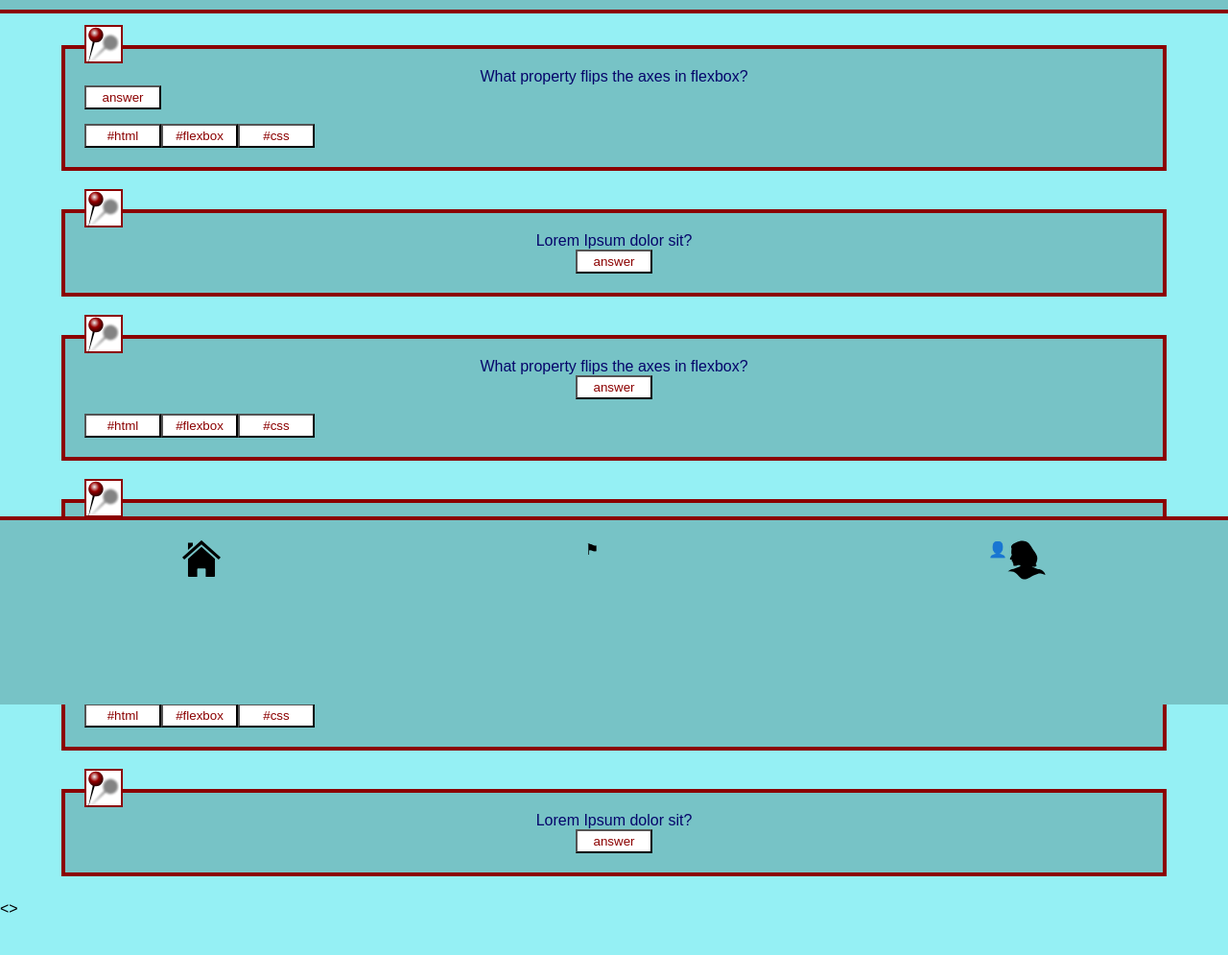
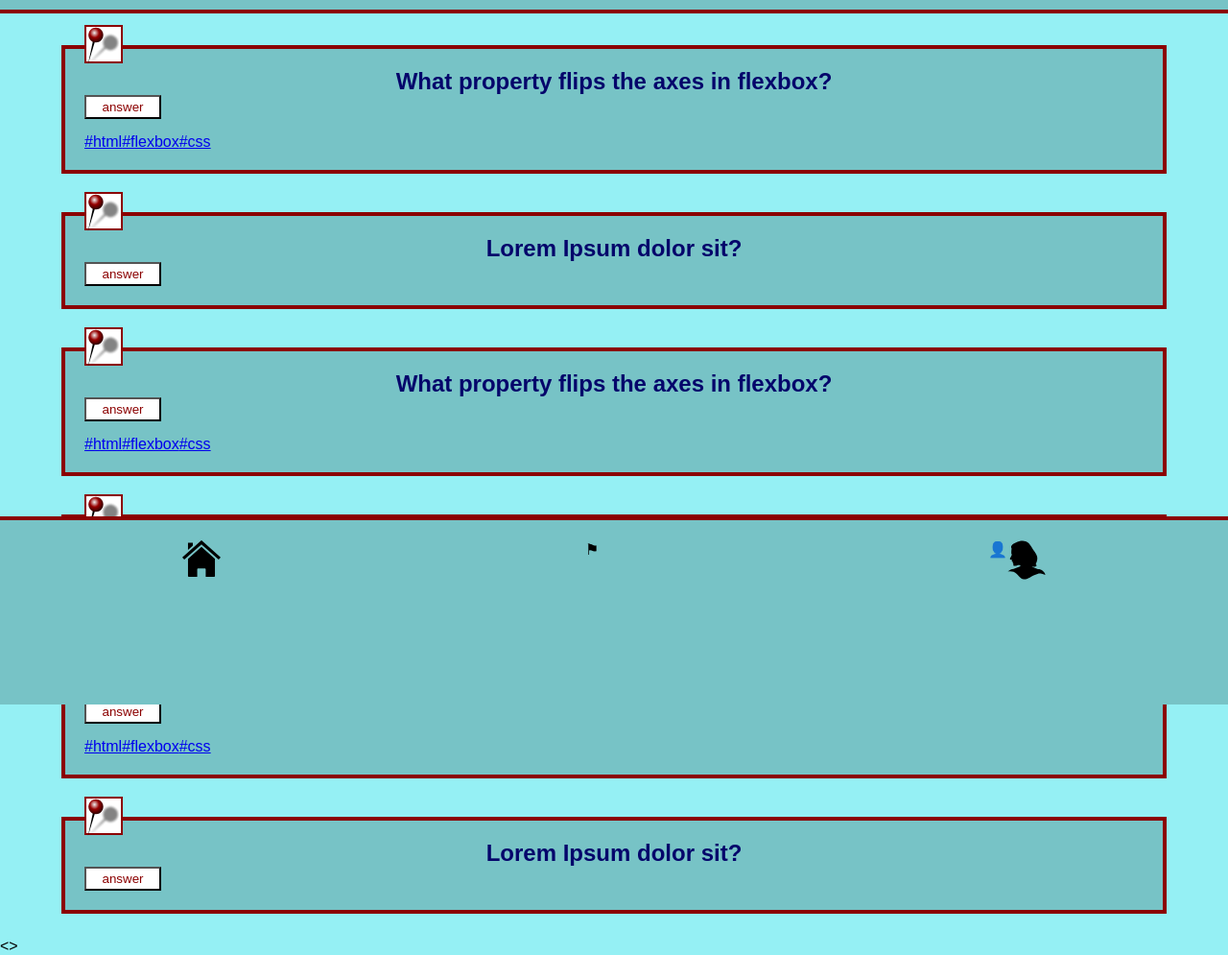
Before and after one commit to DorisW3/quiz-app, a plain HTML site: page index.html in a window 1280 px wide. Shown: the part 66-1061 px from the top of the page at 96% size. Before the commit the page ends 1022 px from the top, so only its background shows below. Drawn offline with Linux system fonts and the light colour scheme.

Commit message:
review-changes/some-new-css-properties

```diff
--- a/index.html
+++ b/index.html
@@ -21,26 +21,28 @@
       alt="bookmark-button"
     />
    </button>
-        <p>What property flips the axes in flexbox?</p>
+        <h2>What property flips the axes in flexbox?</h2>
         <button>answer</button>
-        <p></p>
+        <p aria-labelledby="hidden answer" hidden>flex-direction</p>
         <ul>
-          <li><button>#html</button></li>
-          <li><button>#flexbox</button></li>
-          <li><button>#css</button></li>
+          <li><a href="#">#html</a></li>
+          <li><a href="#">#flexbox</a></li>
+          <li><a href="#">#css</a></li>
         </ul>
       </section>
+
       <section class="flexbox-container">
-    </button>
     <button class="bookmark" aria-label="bookmark">
       <img
       src="/pictures/BOOKMARK.svg"
       alt="bookmark-button"
     />
    </button >
-        <p>Lorem Ipsum dolor sit?</p>
-        <div><button aria-label="answer">answer</button></div>
+        <h2>Lorem Ipsum dolor sit?</h2>
+        <button>answer</button>
+        <p aria-labelledby="hidden answer" hidden>placeholder-text</p>
                </section>
+
 <section class="flexbox-container">
   <button class="bookmark" aria-label="bookmark">
 <img
@@ -48,26 +50,28 @@
 alt="bookmark-button"
 />
 </button>
-        <p>What property flips the axes in flexbox?</p>
-        <div><button>answer</button></div>
-
+  <h2>What property flips the axes in flexbox?</h2>
+  <button>answer</button>
+  <p aria-labelledby="hidden answer" hidden>flex-direction</p>
   <ul>
-          <li><button>#html</button></li>
-          <li><button>#flexbox</button></li>
-          <li><button>#css</button></li>
+    <li><a href="#">#html</a></li>
+    <li><a href="#">#flexbox</a></li>
+    <li><a href="#">#css</a></li>
   </ul>
 </section>
+
 <section class="flexbox-container">
-    </button>
 <button class="bookmark" aria-label="bookmark">
 <img
 src="/pictures/BOOKMARK.svg"
 alt="bookmark-button"
 />
 </button >
-        <p>Lorem Ipsum dolor sit?</p>
-        <div><button>answer</button></div>
+  <h2>Lorem Ipsum dolor sit?</h2>
+  <button>answer</button>
+  <p aria-labelledby="hidden answer" hidden>placeholder-text</p>
          </section>
+
          <section class="flexbox-container">
           <button class="bookmark" aria-label="bookmark">
         <img
@@ -75,25 +79,28 @@
         alt="bookmark-button"
       />
      </button>
-        <p>What property flips the axes in flexbox?</p>
-        <div><button>answer</button></div>
+          <h2>What property flips the axes in flexbox?</h2>
+          <button>answer</button>
+          <p aria-labelledby="hidden answer" hidden>flex-direction</p>
           <ul>
-          <li><button>#html</button></li>
-          <li><button>#flexbox</button></li>
-          <li><button>#css</button></li>
+            <li><a href="#">#html</a></li>
+            <li><a href="#">#flexbox</a></li>
+            <li><a href="#">#css</a></li>
           </ul>
         </section>
+
         <section class="flexbox-container">
-    </button>
       <button class="bookmark" aria-label="bookmark">
         <img
         src="/pictures/BOOKMARK.svg"
         alt="bookmark-button"
       />
      </button >
-        <p>Lorem Ipsum dolor sit?</p>
-        <div><button>answer</button></div>
+          <h2>Lorem Ipsum dolor sit?</h2>
+          <button>answer</button>
+          <p aria-labelledby="hidden answer" hidden>placeholder-text</p>
                  </section>
+
     </main>
 
 <<!----------------footer------------------>>
--- a/styles.css
+++ b/styles.css
@@ -47,7 +47,6 @@ section {
 
 ul {
   display: flex;
-  flex-direction: row;
   justify-items: end;
   align-items: flex-start;
   list-style: none;
@@ -57,7 +56,7 @@ ul {
 .flexbox-container {
   position: relative;
   top: -25px;
-  right: auto;
+  right: 0;
   /*nach dem einfügen der oberen 3 zeilen,
 flexbox-container über dem header beim
 scrollen; bookmark ist nicht rechts positioniert.*/
@@ -95,7 +94,7 @@ footer {
   background-color: rgb(119, 195, 198);
   border-top: solid 4px darkred;
   position: fixed;
-  bottom: 0%;
+  bottom: 0;
   width: 100%;
   max-height: 12%;
   padding-bottom: 15%;
```
Lines whose indentation alone changed are shown as unchanged.
